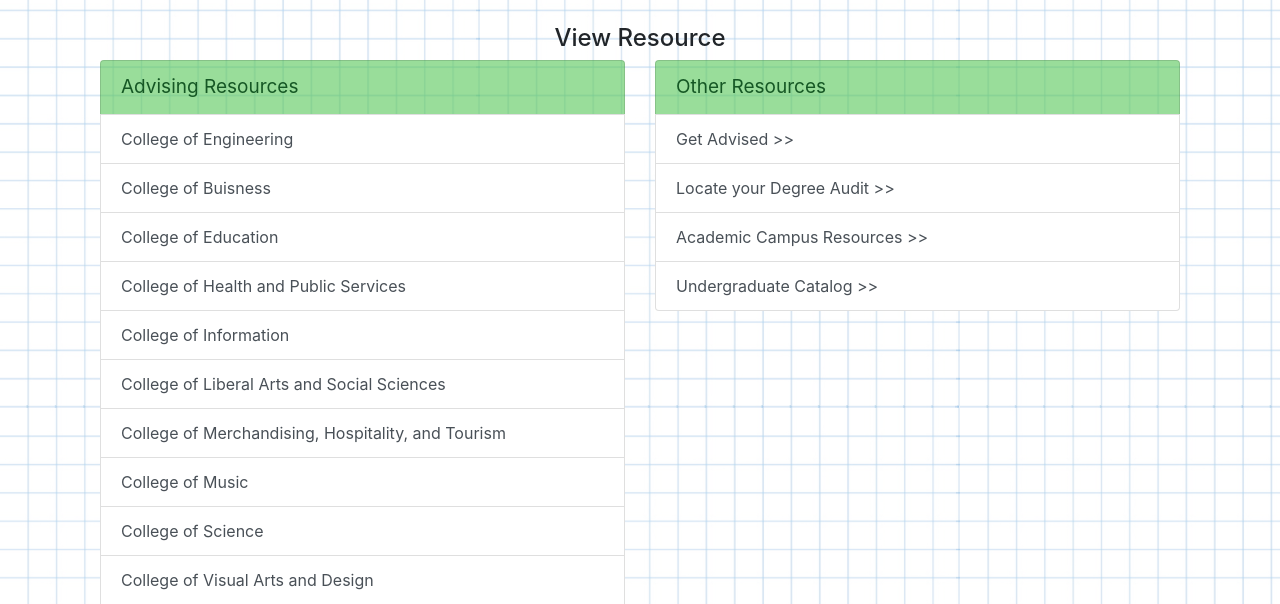
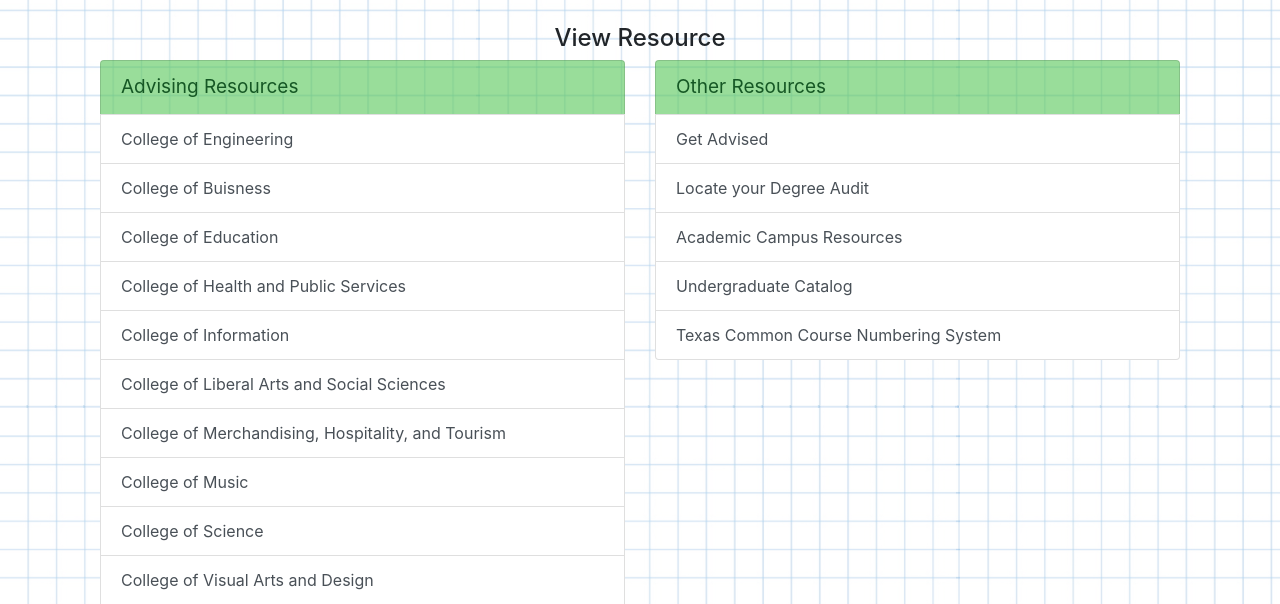
Before and after one commit to CSCE-4901-Capstone-Group-CacheMoney/College-of-Engineering-Degree-Plan-App, a Django app: page /administration/view-resource/ in a window 1280 px wide. Shown: the part 216-820 px from the top of the page. Run offline with Django 3.2, Linux system fonts and the light colour scheme; some libraries are stand-ins or nearby versions.

Commit message:
Added texas common course link

```diff
--- a/src/templates/administration/resources/view-resource.html
+++ b/src/templates/administration/resources/view-resource.html
@@ -30,10 +30,11 @@
     <div class="col-md-6">
       <div class="Departments">
         <li class="list-group-item list-group-item-success" style="font-size: 19px; background-color:rgba(85,198,87,.6);" >Other Resources</li>
-        <a href="https://appointments.unt.edu/ramonline/" class="list-group-item list-group-item-action">Get Advised >></a>
-        <a href="https://registrar.unt.edu/online-degree-audit" class="list-group-item list-group-item-action">Locate your Degree Audit >></a>
-        <a href="https://learningcenter.unt.edu/resources-academic" class="list-group-item list-group-item-action">Academic Campus Resources >></a>
-        <a href="http://catalog.unt.edu/content.php?catoid=20&navoid=2106" class="list-group-item list-group-item-action">Undergraduate Catalog >></a>
+        <a href="https://appointments.unt.edu/ramonline/" class="list-group-item list-group-item-action">Get Advised </a>
+        <a href="https://registrar.unt.edu/online-degree-audit" class="list-group-item list-group-item-action">Locate your Degree Audit </a>
+        <a href="https://learningcenter.unt.edu/resources-academic" class="list-group-item list-group-item-action">Academic Campus Resources </a>
+        <a href="http://catalog.unt.edu/content.php?catoid=20&navoid=2106" class="list-group-item list-group-item-action">Undergraduate Catalog </a>
+        <a href="https://www.tccns.org" class="list-group-item list-group-item-action">Texas Common Course Numbering System </a>
       </div>
     </div>
   </div>
```
